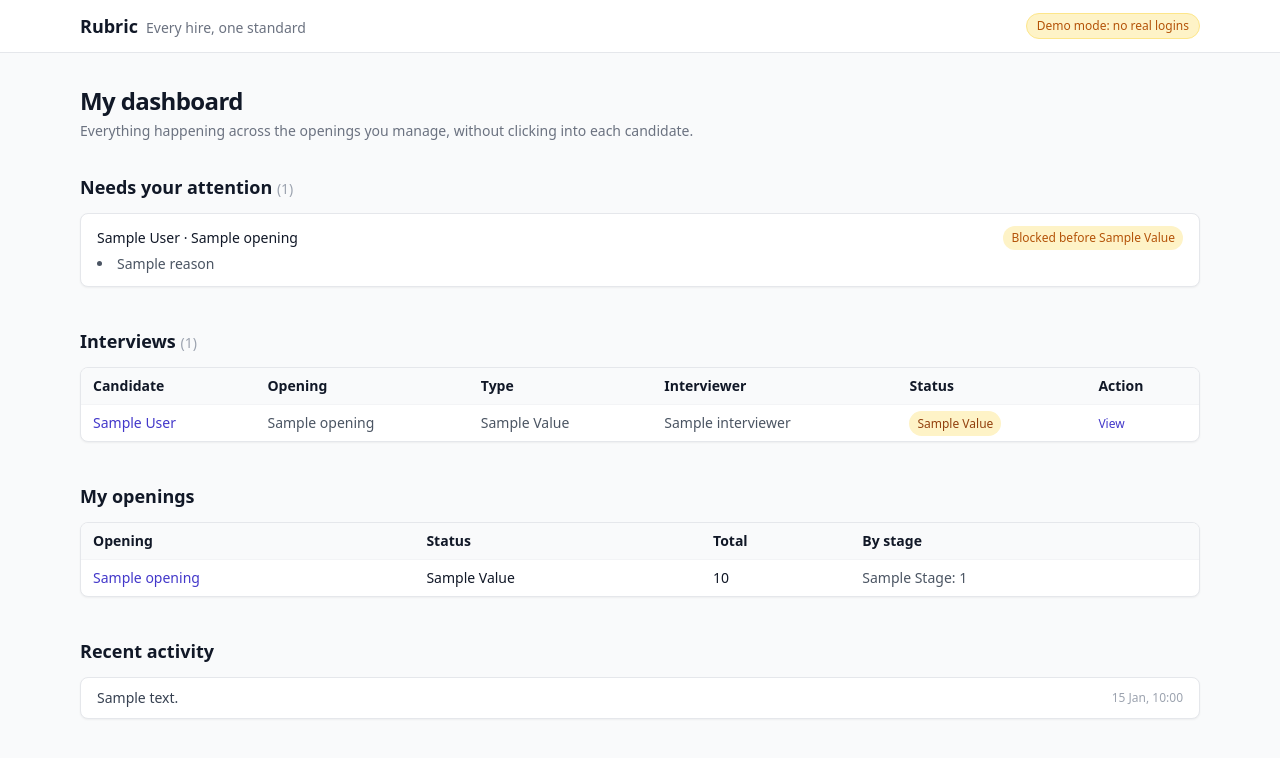
After one commit to freak140/rubric-hiring-system, a FastAPI app: template app/templates/dashboard/principal.html in a window 1280 px wide. The commit adds this page. Shown: the top 758 px of the page. Run offline with FastAPI, Linux system fonts and the light colour scheme; the template is opened without the code that fills it: most values are stand-ins (such as "Sample title", 1, 10 or a date in 2020); some libraries are stand-ins or nearby versions.

Commit message:
Add principal dashboard and a readable audit activity feed
Splits the dashboard by role: principal gets "needs your attention"
(blocked applications with gate reasons) and their openings' stage
counts, with inline interviewer-release actions; chairman gets
recent-hires and in-progress-hiring sections alongside the existing
overrides/stale-application panels. events_for_openings resolves the
audit log's polymorphic entity references into a human-readable feed
per opening. Release now redirects back to whichever page linked it
instead of always to the application page.

Co-Authored-By: Claude Sonnet 5 <noreply@anthropic.com>

```diff
--- a/app/routers/interviews.py
+++ b/app/routers/interviews.py
@@ -227,7 +227,7 @@ def ai_focused_questions(interview_id: int, context: dict = Depends(get_template
 
     is_teaching = interview.application.opening.role_type == RoleType.teaching
     try:
-        result = generate_focused_questions(db, items, is_teaching)
+        result = generate_focused_questions(db, items, is_teaching, force=True)
     except AIUnavailableError as exc:
         db.rollback()
         set_flash(response, "error", str(exc))
@@ -283,13 +283,15 @@ async def ai_evidence_map(interview_id: int, request: Request, context: dict = D
 @router.post("/interviews/{interview_id}/release")
 def release(
     interview_id: int,
+    request: Request,
     reason: str = Form(...),
     context: dict = Depends(get_template_context),
     db: Session = Depends(get_db),
 ):
     interview = load_interview(db, interview_id)
     current_user = context["current_user"]
-    response = RedirectResponse(url=f"/applications/{interview.application_id}", status_code=303)
+    redirect_to = request.headers.get("referer") or f"/applications/{interview.application_id}"
+    response = RedirectResponse(url=redirect_to, status_code=303)
     try:
         release_interviewer(db, interview, current_user, reason)
         db.commit()
--- a/app/services/permissions.py
+++ b/app/services/permissions.py
@@ -66,6 +66,12 @@ def can_view_dashboard(user: User) -> bool:
     return user.app_role == AppRole.chairman
 
 
+def can_view_principal_dashboard(user: User) -> bool:
+    """A principal's own openings-and-activity view, distinct from the
+    chairman's org-wide dashboard (which also sees overrides and the audit log)."""
+    return user.app_role == AppRole.principal
+
+
 def can_view_audit_log(user: User) -> bool:
     return user.app_role == AppRole.chairman
 
--- a/app/templates/dashboard/audit_log.html
+++ b/app/templates/dashboard/audit_log.html
@@ -1,7 +1,7 @@
 {% extends "base.html" %}
 {% block title %}Audit log · Rubric{% endblock %}
 {% block content %}
-<h1 class="text-2xl font-bold mb-6">Audit log</h1>
+<h1 class="text-2xl font-bold tracking-tight mb-6">Audit log</h1>
 
 <form method="get" action="/audit-log" class="flex flex-wrap gap-3 mb-6 text-sm items-center">
   <select name="opening_id" onchange="this.form.submit()" class="border border-gray-300 rounded px-3 py-1.5 bg-white">
@@ -28,7 +28,7 @@
   </label>
 </form>
 
-<div class="overflow-x-auto bg-white border border-gray-200 rounded-md">
+<div class="overflow-x-auto bg-white border border-gray-200 rounded-lg shadow-sm">
   <table class="min-w-full text-sm">
     <thead class="bg-gray-50">
       <tr>
--- /dev/null
+++ b/app/templates/dashboard/principal.html
@@ -0,0 +1,140 @@
+{% extends "base.html" %}
+{% block title %}My dashboard · Rubric{% endblock %}
+{% block content %}
+<h1 class="text-2xl font-bold tracking-tight mb-1">My dashboard</h1>
+<p class="text-sm text-gray-500 mb-8">Everything happening across the openings you manage, without clicking into each candidate.</p>
+
+<section class="mb-10">
+  <h2 class="text-lg font-semibold mb-3">
+    Needs your attention
+    <span class="text-sm font-normal text-gray-400">({{ needs_attention | length }})</span>
+  </h2>
+  {% if needs_attention %}
+  <div class="bg-white border border-gray-200 rounded-lg shadow-sm divide-y">
+    {% for row in needs_attention %}
+    <a href="/applications/{{ row.application.id }}" class="block px-4 py-3 hover:bg-amber-50">
+      <div class="flex items-center justify-between gap-3">
+        <p class="text-sm font-medium">{{ row.application.candidate.full_name }} &middot; {{ row.opening.title }}</p>
+        <span class="shrink-0 text-xs font-medium text-amber-700 bg-amber-100 px-2 py-1 rounded-full">
+          Blocked before {{ row.next_stage.value | replace('_', ' ') | title }}
+        </span>
+      </div>
+      <ul class="text-sm text-gray-600 list-disc list-inside mt-1">
+        {% for reason in row.reasons %}
+        <li>{{ reason }}</li>
+        {% endfor %}
+      </ul>
+    </a>
+    {% endfor %}
+  </div>
+  {% else %}
+  <p class="text-sm text-gray-400">Nothing blocked right now.</p>
+  {% endif %}
+</section>
+
+<section class="mb-10">
+  <h2 class="text-lg font-semibold mb-3">
+    Interviews
+    <span class="text-sm font-normal text-gray-400">({{ interview_rows | length }})</span>
+  </h2>
+  <div class="overflow-x-auto bg-white border border-gray-200 rounded-lg shadow-sm">
+    <table class="min-w-full text-sm">
+      <thead class="bg-gray-50">
+        <tr>
+          <th class="text-left px-3 py-2">Candidate</th>
+          <th class="text-left px-3 py-2">Opening</th>
+          <th class="text-left px-3 py-2">Type</th>
+          <th class="text-left px-3 py-2">Interviewer</th>
+          <th class="text-left px-3 py-2">Status</th>
+          <th class="text-left px-3 py-2">Action</th>
+        </tr>
+      </thead>
+      <tbody>
+        {% for row in interview_rows %}
+        {% set interview = row.interview %}
+        <tr class="border-t border-gray-100">
+          <td class="px-3 py-2">
+            <a href="/applications/{{ row.application.id }}" class="text-indigo-700 hover:underline">{{ row.application.candidate.full_name }}</a>
+          </td>
+          <td class="px-3 py-2 text-gray-600">{{ row.opening.title }}</td>
+          <td class="px-3 py-2 text-gray-600">{{ interview.interview_type.value | replace('_', ' ') | title }}</td>
+          <td class="px-3 py-2 text-gray-600">{{ interview.interviewer.name }}</td>
+          <td class="px-3 py-2">
+            <span class="text-xs font-medium px-2 py-1 rounded-full
+              {% if interview.status.value == 'completed' %}bg-green-100 text-green-800
+              {% elif interview.status.value == 'released' %}bg-gray-100 text-gray-600
+              {% else %}bg-amber-100 text-amber-800{% endif %}">
+              {{ interview.status.value | title }}
+            </span>
+          </td>
+          <td class="px-3 py-2">
+            {% if interview.status.value == "assigned" %}
+            <form method="post" action="/interviews/{{ interview.id }}/release" class="flex items-center gap-1.5"
+                  onsubmit="return confirm('Release {{ interview.interviewer.name }} from this interview?');">
+              <input name="reason" required placeholder="Reason to release" class="border border-gray-300 rounded px-2 py-1 text-xs w-36">
+              <button class="text-xs bg-gray-600 text-white px-2 py-1 rounded whitespace-nowrap">Release</button>
+            </form>
+            {% elif interview.status.value == "released" %}
+            <span class="text-xs text-gray-500">{{ interview.release_reason }}</span>
+            {% else %}
+            <a href="/interviews/{{ interview.id }}" class="text-xs text-indigo-700 hover:underline">View</a>
+            {% endif %}
+          </td>
+        </tr>
+        {% else %}
+        <tr><td colspan="6" class="px-3 py-3 text-gray-400">No interviews yet.</td></tr>
+        {% endfor %}
+      </tbody>
+    </table>
+  </div>
+</section>
+
+<section class="mb-10">
+  <h2 class="text-lg font-semibold mb-3">My openings</h2>
+  <div class="overflow-x-auto bg-white border border-gray-200 rounded-lg shadow-sm">
+    <table class="min-w-full text-sm">
+      <thead class="bg-gray-50">
+        <tr>
+          <th class="text-left px-3 py-2">Opening</th>
+          <th class="text-left px-3 py-2">Status</th>
+          <th class="text-left px-3 py-2">Total</th>
+          <th class="text-left px-3 py-2">By stage</th>
+        </tr>
+      </thead>
+      <tbody>
+        {% for row in opening_rows %}
+        <tr class="border-t border-gray-100">
+          <td class="px-3 py-2"><a href="/openings/{{ row.opening.id }}" class="text-indigo-700 hover:underline">{{ row.opening.title }}</a></td>
+          <td class="px-3 py-2">{{ row.opening.status.value | title }}</td>
+          <td class="px-3 py-2">{{ row.total }}</td>
+          <td class="px-3 py-2 text-gray-600">
+            {% for stage, count in row.stage_counts.items() %}
+            <span class="inline-block mr-2">{{ stage | replace('_', ' ') | title }}: {{ count }}</span>
+            {% else %}
+            <span class="text-gray-400">No candidates yet</span>
+            {% endfor %}
+          </td>
+        </tr>
+        {% else %}
+        <tr><td colspan="4" class="px-3 py-3 text-gray-400">You don't manage any openings yet.</td></tr>
+        {% endfor %}
+      </tbody>
+    </table>
+  </div>
+</section>
+
+<section>
+  <h2 class="text-lg font-semibold mb-3">Recent activity</h2>
+  <div class="bg-white border border-gray-200 rounded-lg shadow-sm divide-y">
+    {% for row in recent_activity %}
+    {% set tag = "a" if row.url else "div" %}
+    <{{ tag }} {% if row.url %}href="{{ row.url }}"{% endif %} class="flex items-center justify-between gap-3 px-4 py-2.5 text-sm {% if row.url %}hover:bg-gray-50{% endif %}">
+      <span class="text-gray-700">{{ row.description }}</span>
+      <span class="shrink-0 text-xs text-gray-400">{{ row.event.created_at.strftime('%d %b, %H:%M') }}</span>
+    </{{ tag }}>
+    {% else %}
+    <p class="px-4 py-3 text-sm text-gray-400">No activity yet.</p>
+    {% endfor %}
+  </div>
+</section>
+{% endblock %}
```
Also changed, not shown: app/routers/dashboard.py (+166 -29 lines), app/services/audit.py (+60 -1 lines), app/templates/dashboard/index.html (+82 -14 lines), tests/test_permissions.py (+10 -0 lines).
